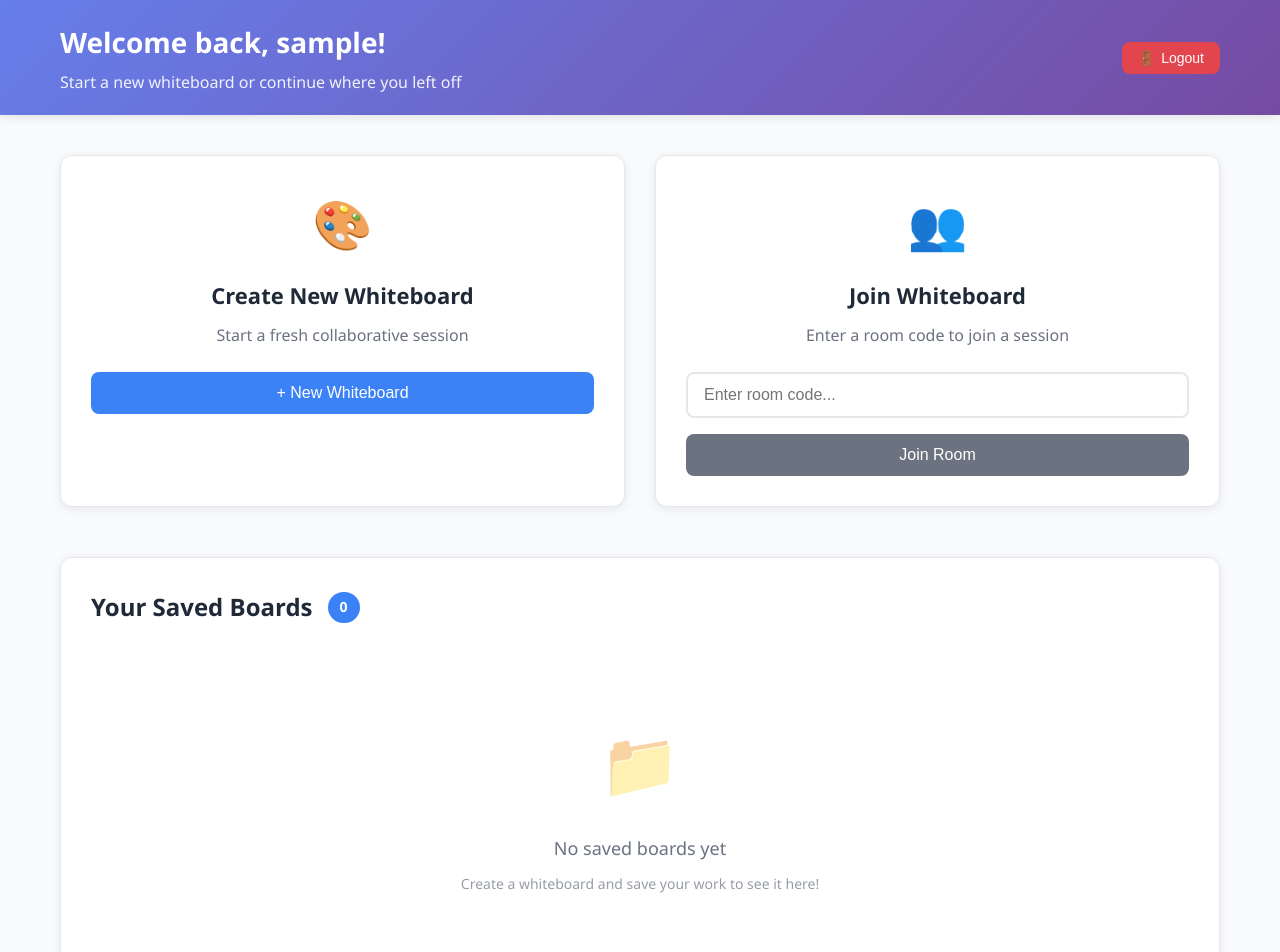
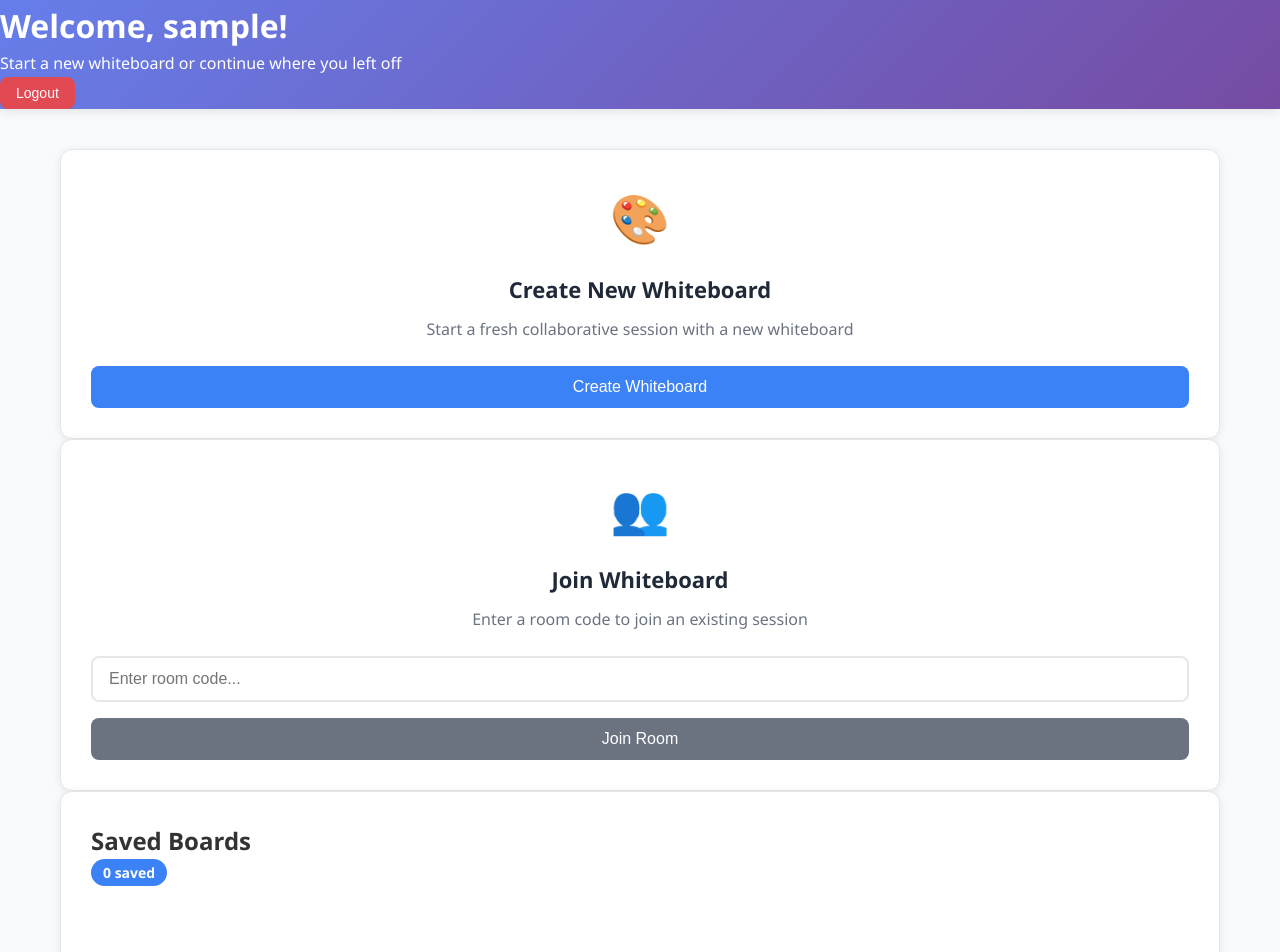
Before and after one commit to heet-sutariya-193/CollabBoard-Real-time-Collaborative-Whiteboard, a React (Create React App) app in the folder collabboard/frontend/: page /dashboard in a window 1280 px wide. Shown: the top 952 px of the page. Built offline with nearby package versions, Linux system fonts and the light colour scheme; sample sign-in values are in the browser's storage.

Commit message:
Refactor2

```diff
--- a/collabboard/frontend/src/components/Dashboard/DashBoard.js
+++ b/collabboard/frontend/src/components/Dashboard/DashBoard.js
@@ -101,17 +101,16 @@ const Dashboard = () => {
     return (
         <div className="dashboard">
             <header className="dashboard-header">
-                <div className="dashboard-nav">
-                    <div className="nav-content">
-                        <div className="user-welcome">
-                            <h1>Welcome back, {user.username}!</h1>
+                <div className="header-container">
+                    <div className="header-main">
+                        <div className="welcome-section">
+                            <h1>Welcome, {user.username}!</h1>
                             <p>Start a new whiteboard or continue where you left off</p>
                         </div>
                         <button
                             onClick={handleLogout}
                             className="logout-btn"
                         >
-                            <span className="logout-icon">🚪</span>
                             Logout
                         </button>
                     </div>
@@ -119,25 +118,29 @@ const Dashboard = () => {
             </header>
 
             <main className="dashboard-main">
-                <div className="dashboard-container">
-                    <div className="quick-actions">
-                        <div className="action-card">
-                            <div className="card-icon">🎨</div>
-                            <h2>Create New Whiteboard</h2>
-                            <p>Start a fresh collaborative session</p>
+                <div className="container">
+                    <div className="actions-row">
+                        <div className="action-card create-card">
+                            <div className="card-header">
+                                <div className="card-icon">🎨</div>
+                                <h2>Create New Whiteboard</h2>
+                            </div>
+                            <p>Start a fresh collaborative session with a new whiteboard</p>
                             <button
                                 onClick={() => createNewWhiteboard()}
                                 className="btn btn-primary"
                                 disabled={isCreating}
                             >
-                                {isCreating ? 'Creating...' : '+ New Whiteboard'}
+                                {isCreating ? 'Creating...' : 'Create Whiteboard'}
                             </button>
                         </div>
 
-                        <div className="action-card">
-                            <div className="card-icon">👥</div>
-                            <h2>Join Whiteboard</h2>
-                            <p>Enter a room code to join a session</p>
+                        <div className="action-card join-card">
+                            <div className="card-header">
+                                <div className="card-icon">👥</div>
+                                <h2>Join Whiteboard</h2>
+                            </div>
+                            <p>Enter a room code to join an existing session</p>
                             <form onSubmit={joinWhiteboard} className="join-form">
                                 <div className="form-group">
                                     <input
@@ -156,52 +159,43 @@ const Dashboard = () => {
                         </div>
                     </div>
 
-                    <section className="saved-section">
-                        <div className="section-header">
-                            <h3>Your Saved Boards</h3>
-                            <span className="count-badge">{savedBoards.length}</span>
+                    <div className="saved-section">
+                        <div className="section-title">
+                            <h2>Saved Boards</h2>
+                            <span className="count-badge">{savedBoards.length} saved</span>
                         </div>
 
                         {savedBoards.length === 0 ? (
                             <div className="empty-state">
                                 <div className="empty-icon">📁</div>
-                                <p>No saved boards yet</p>
-                                <p className="empty-subtitle">Create a whiteboard and save your work to see it here!</p>
+                                <h3>No saved boards yet</h3>
+                                <p>Create a whiteboard and save your work to see it here</p>
                             </div>
                         ) : (
                             <div className="boards-grid">
                                 {savedBoards.map((board) => (
                                     <div key={board.id} className="board-card">
-                                        <div className="board-preview">
+                                        <div className="board-image">
                                             <img
                                                 src={board.thumbnail}
                                                 alt={board.name}
-                                                onClick={() => openSavedBoard(board)}
                                             />
-                                            <div className="board-overlay">
-                                                <button
-                                                    className="btn-preview"
-                                                    onClick={() => openSavedBoard(board)}
-                                                >
-                                                    Open
-                                                </button>
-                                            </div>
                                         </div>
-                                        <div className="board-details">
+                                        <div className="board-content">
                                             <h4>{board.name}</h4>
-                                            <div className="board-meta">
+                                            <div className="board-info">
                                                 <span>Room: {board.roomCode}</span>
                                                 <span>Saved: {new Date(board.savedAt).toLocaleDateString()}</span>
                                             </div>
-                                            <div className="board-actions">
+                                            <div className="board-buttons">
                                                 <button
-                                                    className="btn btn-small btn-primary"
+                                                    className="btn btn-primary btn-small"
                                                     onClick={() => openSavedBoard(board)}
                                                 >
                                                     Open
                                                 </button>
                                                 <button
-                                                    className="btn btn-small btn-outline"
+                                                    className="btn btn-danger btn-small"
                                                     onClick={() => deleteSavedBoard(board.id)}
                                                 >
                                                     Delete
@@ -212,7 +206,7 @@ const Dashboard = () => {
                                 ))}
                             </div>
                         )}
-                    </section>
+                    </div>
                 </div>
             </main>
         </div>
```
